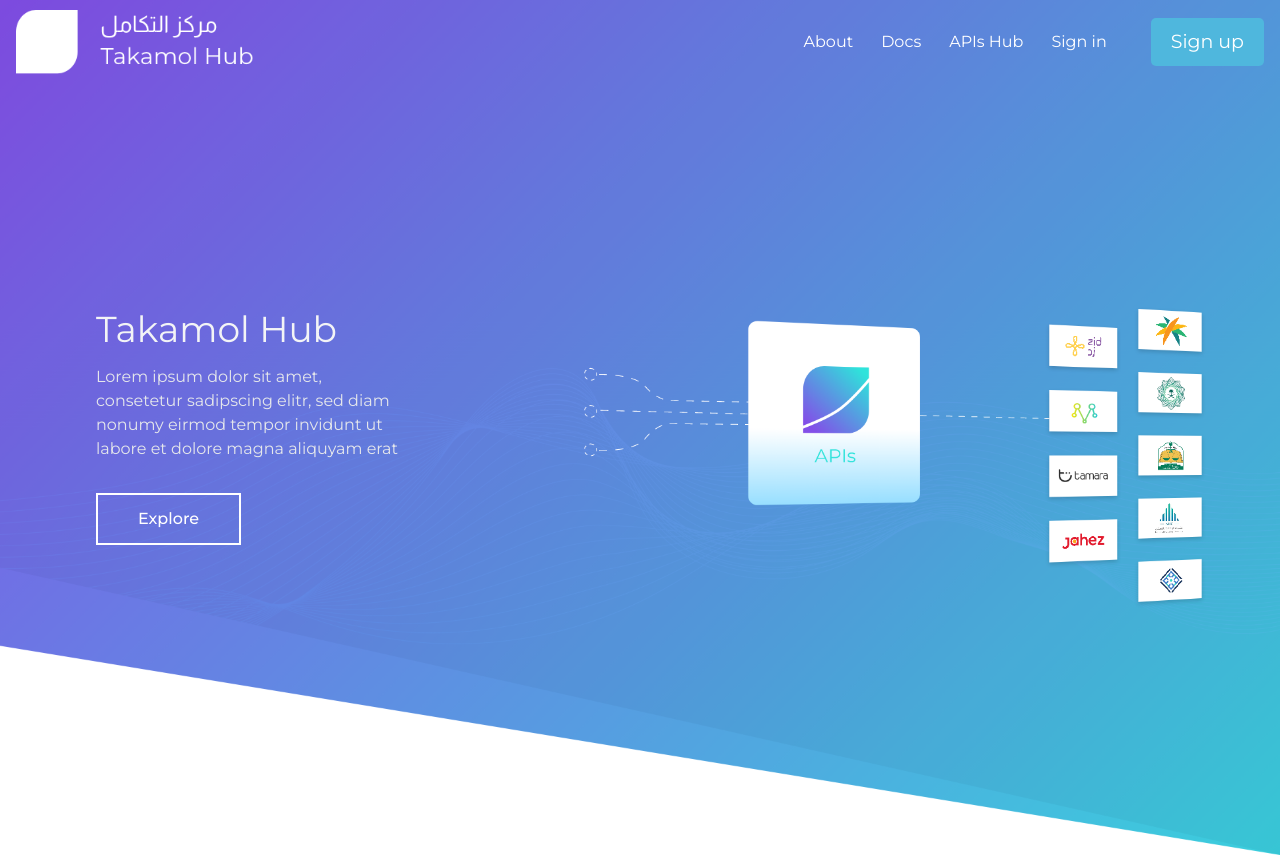
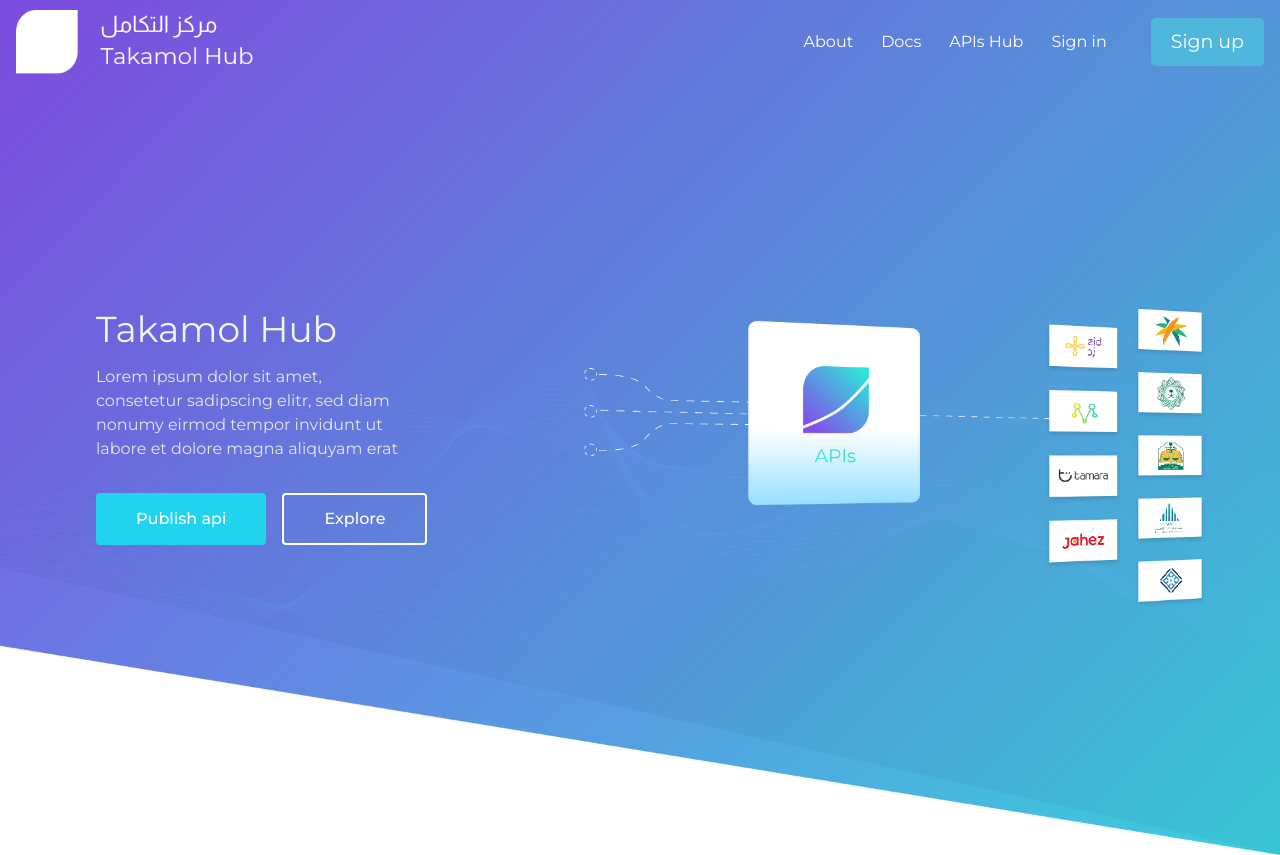
Before and after one commit to MahaaAlzahrani/takamol-hub-spa, a Vue app: page / in a window 1280 px wide. Built offline with nearby package versions, Linux system fonts and the light colour scheme.

Commit message:
Add Groups button

```diff
--- a/src/components/home/Hero.vue
+++ b/src/components/home/Hero.vue
@@ -6,9 +6,14 @@
         <div class="lg:w-2/4 custom sm:mt-96 md:mt-0 h-full flex px-4 md:px-0 z-10 justify-center items-center md:items-start flex-col md:pl-20 lg:px-20 2xl:px-44">
             <p class="text-xl sm:text-2xl xl:text-4xl text-center md:text-left leading-6 xl:leading-10 text-gray-100 md:w-96 2xl:w-2/3" >Takamol Hub</p>
             <p class="mt-4 md:w-80 lg:w-2/3 xl:w-3/4 text-center md:text-left  text-base leading-normal text-gray-200" >Lorem ipsum dolor sit amet, consetetur sadipscing elitr, sed diam nonumy eirmod tempor invidunt ut labore et dolore magna aliquyam erat</p>
-            <button class="mt-6 shrink-0 w-full md:w-auto  lg:mt-8 py-2 md:py-3 px-10 flex justify-center duration-700  items-center text-base border-2 border-white transition hover:-translate-y-1 hover:bg-gray-100 hover:text-gray-800 font-medium text-white">
+            <div class="inline-flex">
+            <button class="mt-6 shrink-0 w-full md:w-auto mt-8 py-2 md:py-3 px-10 mr-4 flex justify-center duration-700  items-center text-base rounded bg-cyan-400 transition hover:-translate-y-1 hover:bg-gray-100 hover:text-gray-800 font-medium text-white">
+                Publish api
+            </button>
+            <button class="mt-6 shrink-0 w-full md:w-auto  lg:mt-8 py-2 md:py-3 px-10 flex justify-center duration-700  items-center text-base rounded border-2 border-white transition hover:-translate-y-1 hover:bg-gray-100 hover:text-gray-800 font-medium text-white">
                 Explore
             </button>
+            </div>
         </div>
         <img class="lg:w-2/4 mr-14" src="@/assets/img/image_1.png" />
     </div>
```
